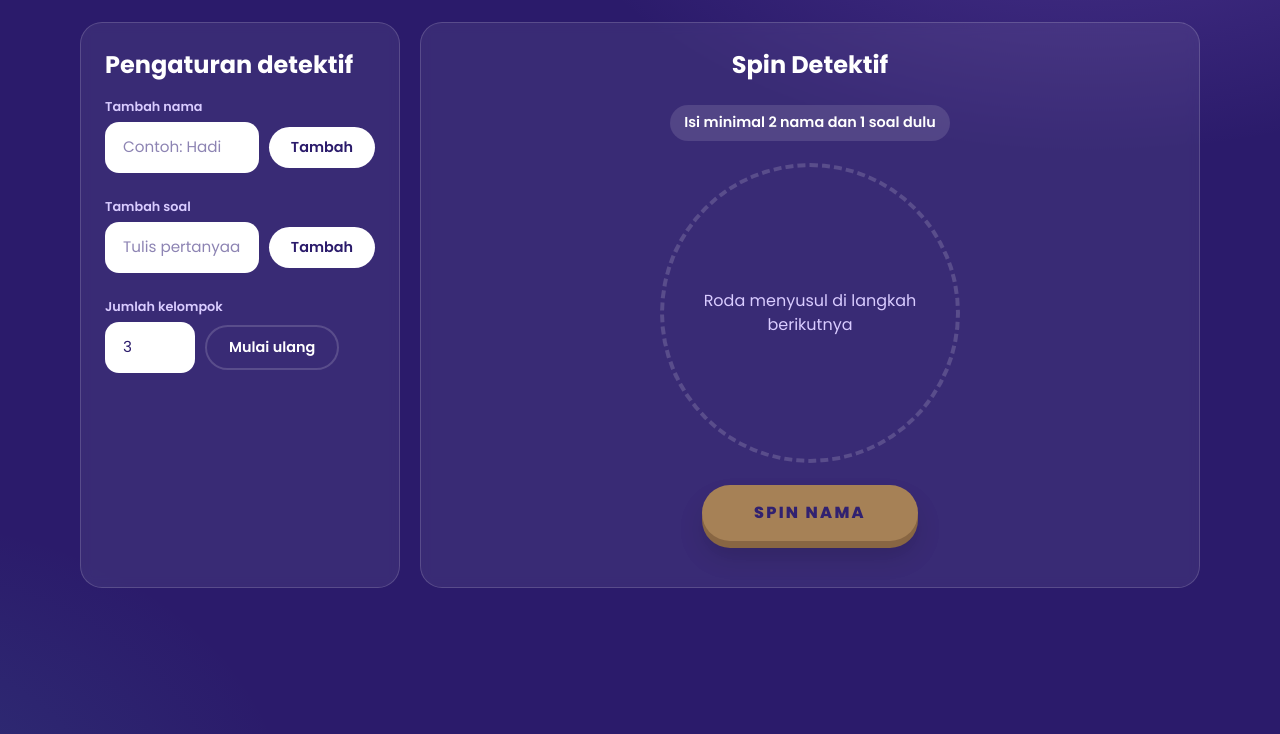
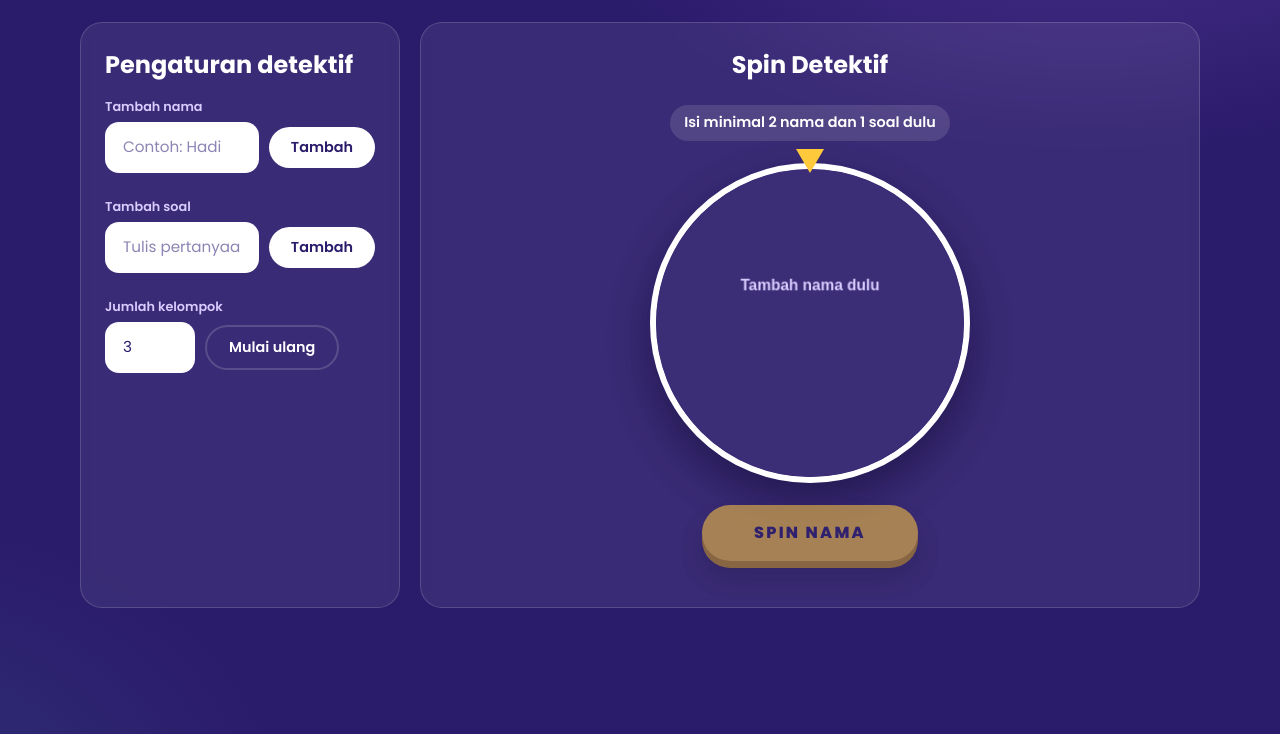
Before and after one commit to seftiraramadhani/ProjekWeb-PPWEB-Kelompok8, a PHP site: page /detektif/ in a window 1280 px wide. Shown: the part 66-800 px from the top of the page. Run offline with PHP 8.4, Linux system fonts and the light colour scheme.

Commit message:
feat: pasang wheel.js di halaman detektif

```diff
--- a/assets/css/detektif.css
+++ b/assets/css/detektif.css
@@ -26,3 +26,11 @@
   font-size: .8rem;
   color: var(--text-soft);
 }
+
+.dk-wheel-wrap { position: relative; width: 320px; max-width: 100%; }
+.dk-wheel-wrap canvas { width: 100%; height: auto; border-radius: 50%; border: 6px solid #fff; box-shadow: var(--shadow); display: block; }
+.dk-pointer {
+  position: absolute; top: -14px; left: 50%; transform: translateX(-50%); z-index: 2;
+  border-left: 14px solid transparent; border-right: 14px solid transparent;
+  border-top: 24px solid var(--yellow);
+}
--- a/assets/js/detektif.js
+++ b/assets/js/detektif.js
@@ -71,6 +71,7 @@ function render() {
   } else {
     $("status").textContent = `Siap! ${n} nama dibagi ke ${state.jumlah} kelompok`;
   }
+   roda.setItem(state.nama);
 }
 
 function tambahNama() {
@@ -115,4 +116,17 @@ $("inSoal").addEventListener("keydown", (e) => e.key === "Enter" && tambahSoal()
 $("inJumlah").addEventListener("input", ubahJumlah);
 $("btnReset").addEventListener("click", mulaiUlang);
 
+/* ---------- Roda (memakai wheel.js) ---------- */
+const roda = buatRoda($("wheel"), {
+  onSelesai: (indeks, nama) => {
+    $("status").textContent = "Terpilih: " + nama;
+    $("btnSpin").disabled = false;
+  }
+});
+
+// Sementara: tombol spin hanya menampilkan siapa yang terpilih
+$("btnSpin").addEventListener("click", () => {
+  $("btnSpin").disabled = true;
+  roda.putar();
+});
 render();
--- a/detektif/index.html
+++ b/detektif/index.html
@@ -50,7 +50,10 @@
         <h2>Spin Detektif</h2>
         <span class="chip" id="status">Isi nama, soal, dan jumlah kelompok dulu</span>
 
-        <div id="wheelArea" class="dk-wheel-placeholder">Roda menyusul di langkah berikutnya</div>
+        <div class="dk-wheel-wrap">
+          <div class="dk-pointer"></div>
+          <canvas id="wheel" width="320" height="320"></canvas>
+        </div>
 
         <button class="btn-3d" id="btnSpin">Spin nama</button>
 
@@ -60,6 +63,7 @@
   </div>
 
   <script src="../assets/js/common.js"></script>
+  <script src="../assets/js/wheel.js"></script>
   <script src="../assets/js/detektif.js"></script>
 </body>
 </html>
```
